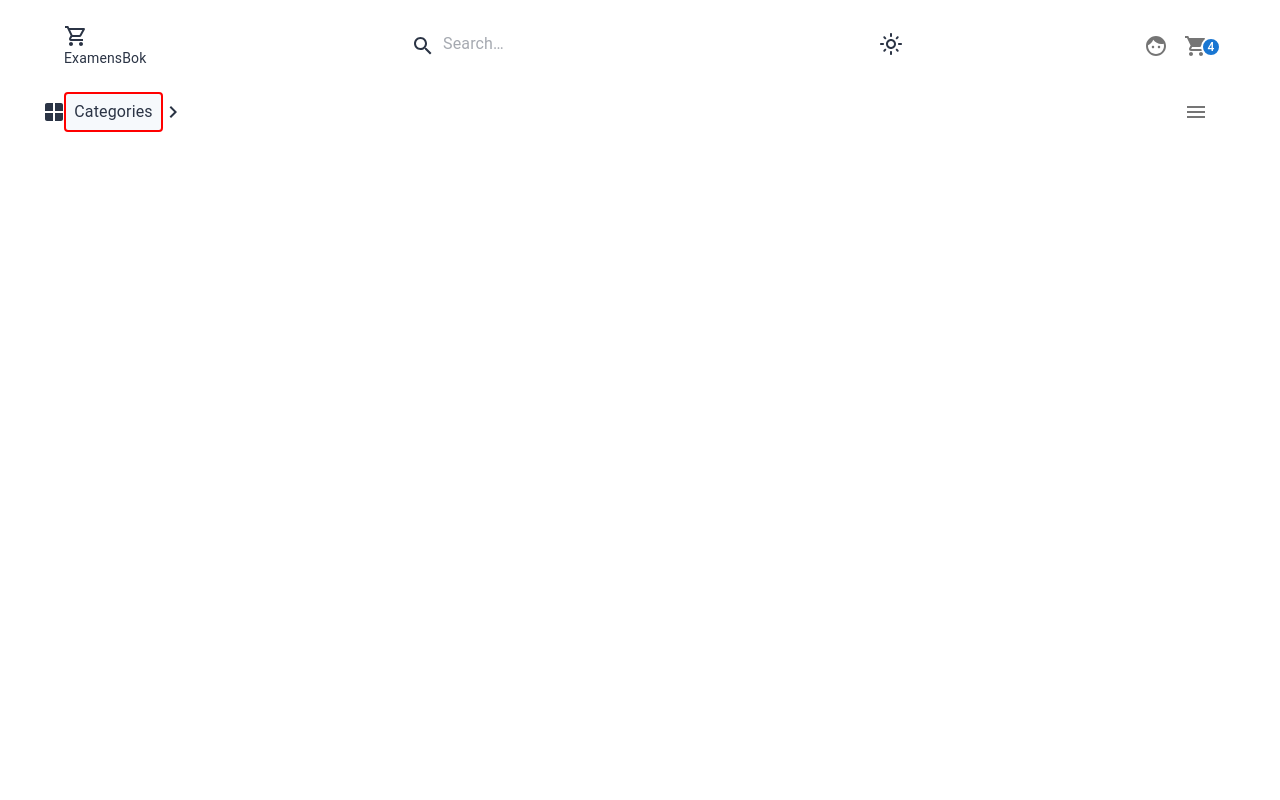
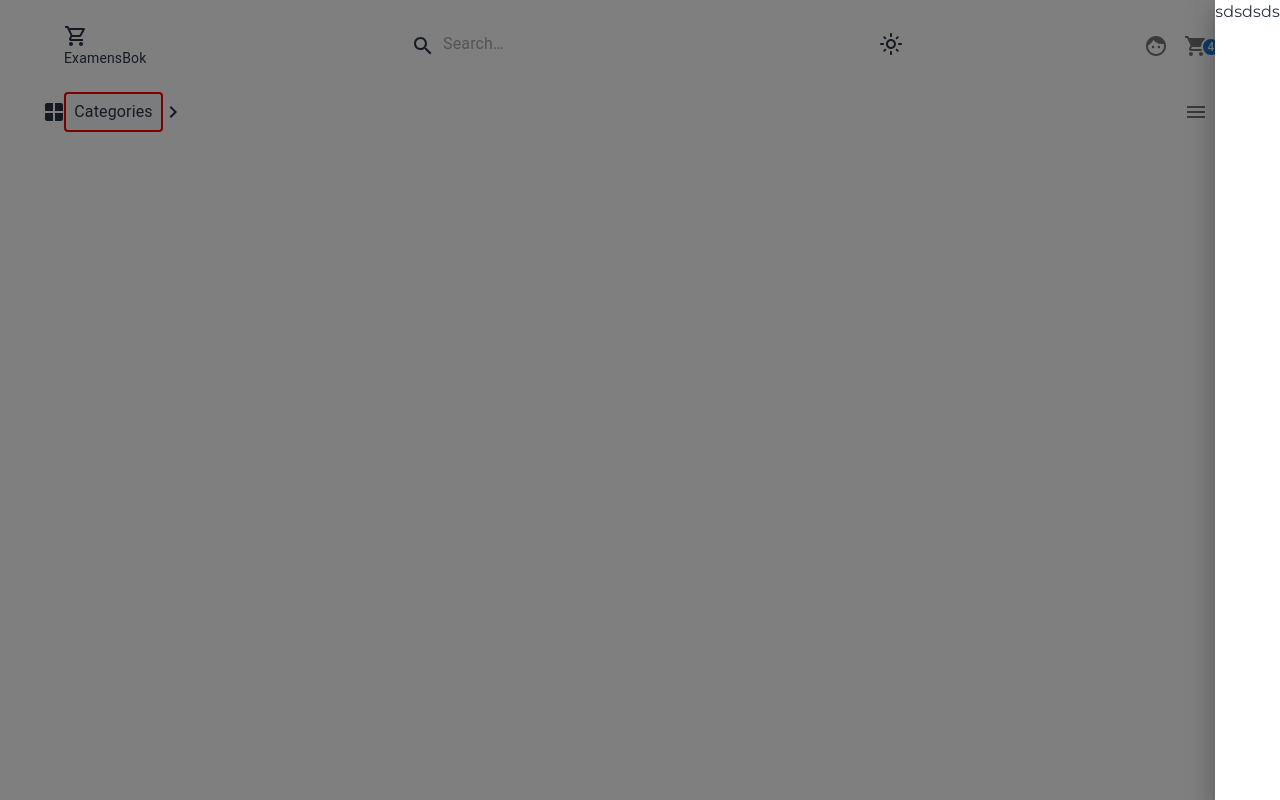
Before and after one commit to ebrahimmousa/eksamensbok, a React (Vite) app: page / in a window 1280 px wide. Both pictures are taken after a click on the button 1196 px from the left and 112 px from the top of the page. Built offline with nearby package versions, Linux system fonts and the light colour scheme.

Commit message:
Added Side Menu

```diff
--- a/package.json
+++ b/package.json
@@ -15,7 +15,8 @@
     "@mui/icons-material": "^5.15.5",
     "@mui/material": "^5.15.5",
     "react": "^18.2.0",
-    "react-dom": "^18.2.0"
+    "react-dom": "^18.2.0",
+    "react-router-dom": "^6.21.3"
   },
   "devDependencies": {
     "@types/react": "^18.2.43",
--- a/src/components/header/NavBar.jsx
+++ b/src/components/header/NavBar.jsx
@@ -12,7 +12,10 @@ import {
   HeadphonesOutlined as HeadphonesOutlinedIcon,
   MenuBookOutlined as MenuBookOutlinedIcon,
 } from "@mui/icons-material";
-
+import ListItemIcon from "@mui/material/ListItemIcon";
+import ListItemText from "@mui/material/ListItemText";
+import Drawer from "@mui/material/Drawer";
+// import List from "@mui/material/List";
 const NavBar = () => {
   const [anchorEl, setAnchorEl] = useState(null);
   const open = Boolean(anchorEl);
@@ -23,6 +26,21 @@ const NavBar = () => {
     setAnchorEl(null);
   };
   const theme = useTheme();
+  const [state, setState] = useState({
+    right: false,
+  });
+
+  const toggleDrawer = (anchor, open) => (event) => {
+    if (
+      event.type === "keydown" &&
+      (event.key === "Tab" || event.key === "Shift")
+    ) {
+      return;
+    }
+
+    setState({ ...state, [anchor]: open });
+  };
+
   return (
     <Container
       sx={{
@@ -68,18 +86,32 @@ const NavBar = () => {
           }}
         >
           <MenuItem onClick={handleClose}>
-            {" "}
-            <MenuBookOutlinedIcon /> Books
+            <ListItemIcon>
+              <HeadphonesOutlinedIcon fontSize="small" />
+            </ListItemIcon>
+            <ListItemText>Audio Books</ListItemText>
           </MenuItem>
+
           <MenuItem onClick={handleClose}>
-            {" "}
-            <HeadphonesOutlinedIcon /> Audio Books
+            <ListItemIcon>
+              <MenuBookOutlinedIcon fontSize="small" />
+            </ListItemIcon>
+            <ListItemText>Books</ListItemText>
           </MenuItem>
         </Menu>
       </Box>
-      <IconButton>
+      <IconButton onClick={toggleDrawer("right", true)}>
         <MenuIcon />
       </IconButton>
+
+      <Drawer
+        anchor={"right"}
+        open={state["right"]}
+        onClose={toggleDrawer("right", false)}
+        sx={{ width: "100%" }}
+      >
+        sdsdsds
+      </Drawer>
     </Container>
   );
 };
```
Also changed, not shown: 1 other file (tests, documents, lock files or other folders).
